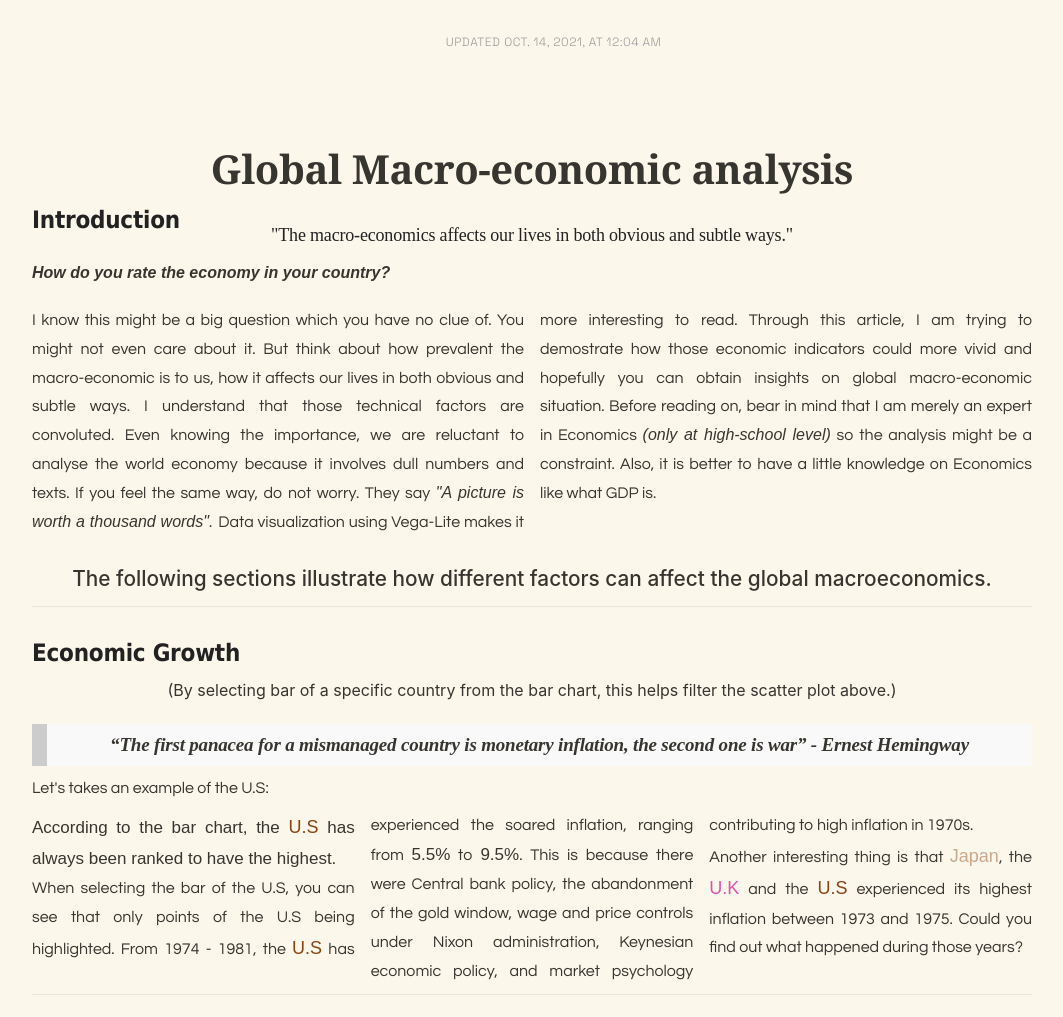
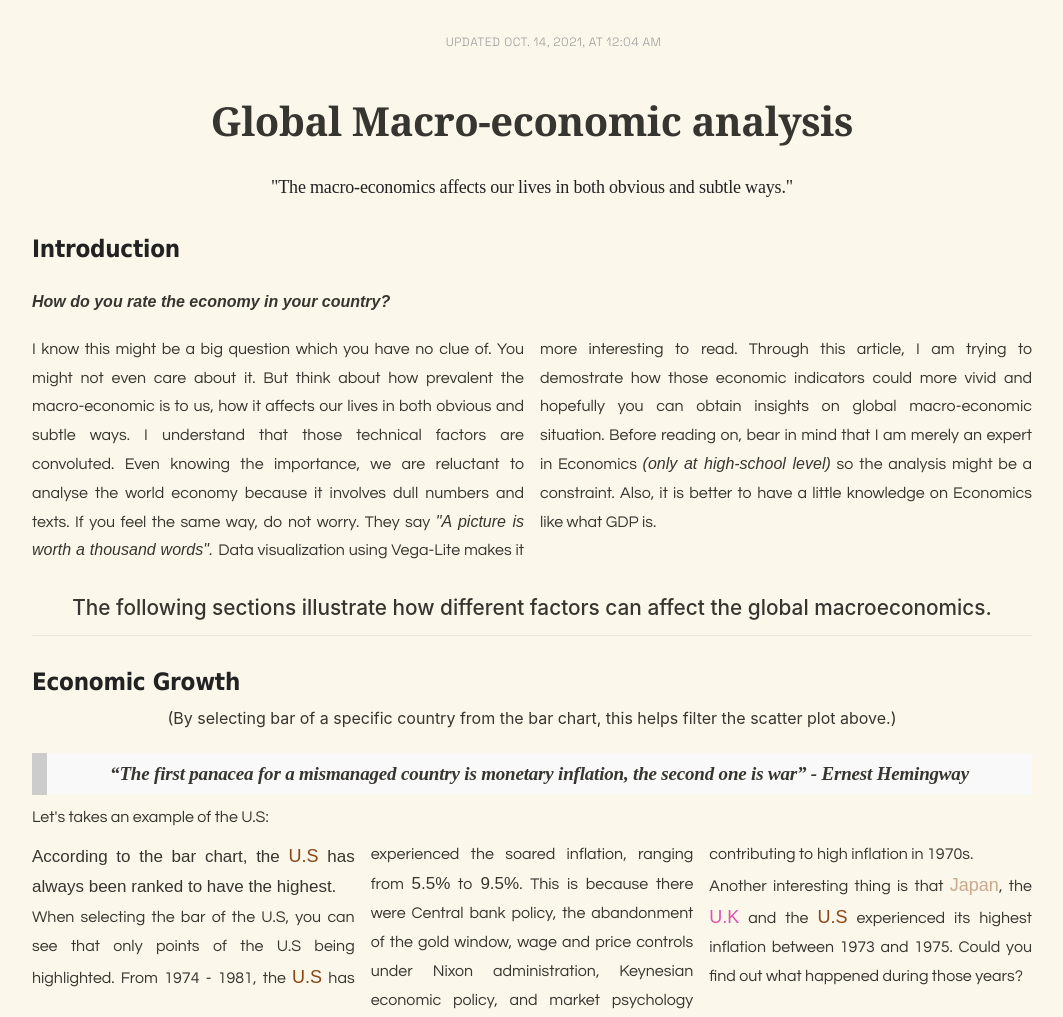
Before and after one commit to JasonXsiu/econ_vis_vegalite, a plain HTML site: page index.html in a window 1280 px wide. Shown: the top 1017 px of the page, without its empty margins (108-1171 px from the left). Drawn offline with Linux system fonts and the light colour scheme; a script that the page names is missing; a web font is replaced by a local one.

Commit message:
Add files via upload

```diff
--- a/index.html
+++ b/index.html
@@ -38,14 +38,14 @@
             Updated Oct. 14, 2021, at 12:04 AM
 
              </pre>
-            <h1 class="page-title"><br> Global Macro-economic analysis</h1>
-            <h2 class="article-subtitle" >"The macro-economics affects our lives in both obvious and subtle ways."</h2>
+            <h1 class="page-title"> Global Macro-economic analysis</h1>
+            <h2 class="article-subtitle" >"The macro-economics affects our lives in both obvious and subtle ways." <br></h2>
 
 
 
         </header>
         <div class="page-body">
-            <h2 class="collection-title">Introduction</h2>
+            <h2 class="collection-title"><br> Introduction</h2>
 
             <div class="column-list">
                 <p class="question_text"> <i>How do you rate the economy in your country?</i></p>
```
